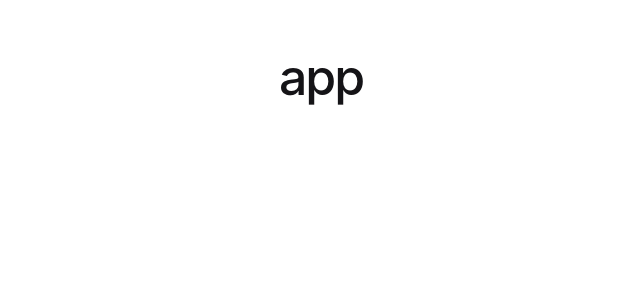
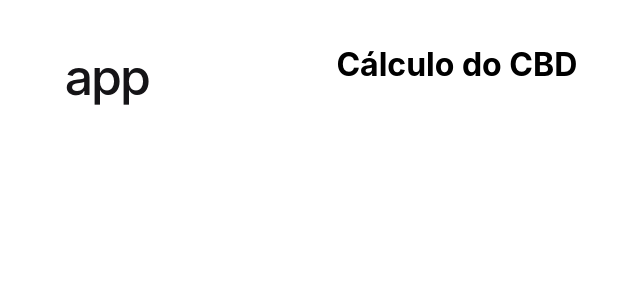
Before and after one commit to Marcelovqvd/finance-software, an Angular app: page / in a window 1280 px wide. Shown: the top 300 px of the page, without its empty margins (319-959 px from the left). Built offline with nearby package versions, Linux system fonts and the light colour scheme.

Commit message:
feat: calc component wip

```diff
--- a/src/app/app.component.html
+++ b/src/app/app.component.html
@@ -56,6 +56,9 @@
 <main class="main">
   <div class="content">
     <h1>app</h1>
+    <app-cdb-calc>
+      <h1>cdb calc</h1>
+    </app-cdb-calc>
   </div>
 </main>
 
--- a/src/app/app.component.ts
+++ b/src/app/app.component.ts
@@ -1,12 +1,13 @@
 import { Component } from '@angular/core';
 import { RouterOutlet } from '@angular/router';
+import { CdbCalcComponent } from './components/cdb-calc/cdb-calc.component';
 
 @Component({
   selector: 'app-root',
   standalone: true,
-  imports: [RouterOutlet],
   templateUrl: './app.component.html',
-  styleUrl: './app.component.scss'
+  styleUrl: './app.component.scss',
+  imports: [RouterOutlet, CdbCalcComponent],
 })
 export class AppComponent {
   title = 'finance-software';
--- /dev/null
+++ b/src/app/components/cdb-calc/cdb-calc.component.html
@@ -0,0 +1,3 @@
+<div>
+  <h1>Cálculo do CBD</h1>
+</div>
```
Also changed, not shown: src/app/components/cdb-calc/cdb-calc.component.ts (added, +10 -0 lines), src/app/components/cdb-calc/cdb-calc.component.scss (added), 1 other file (tests, documents, lock files or other folders).
